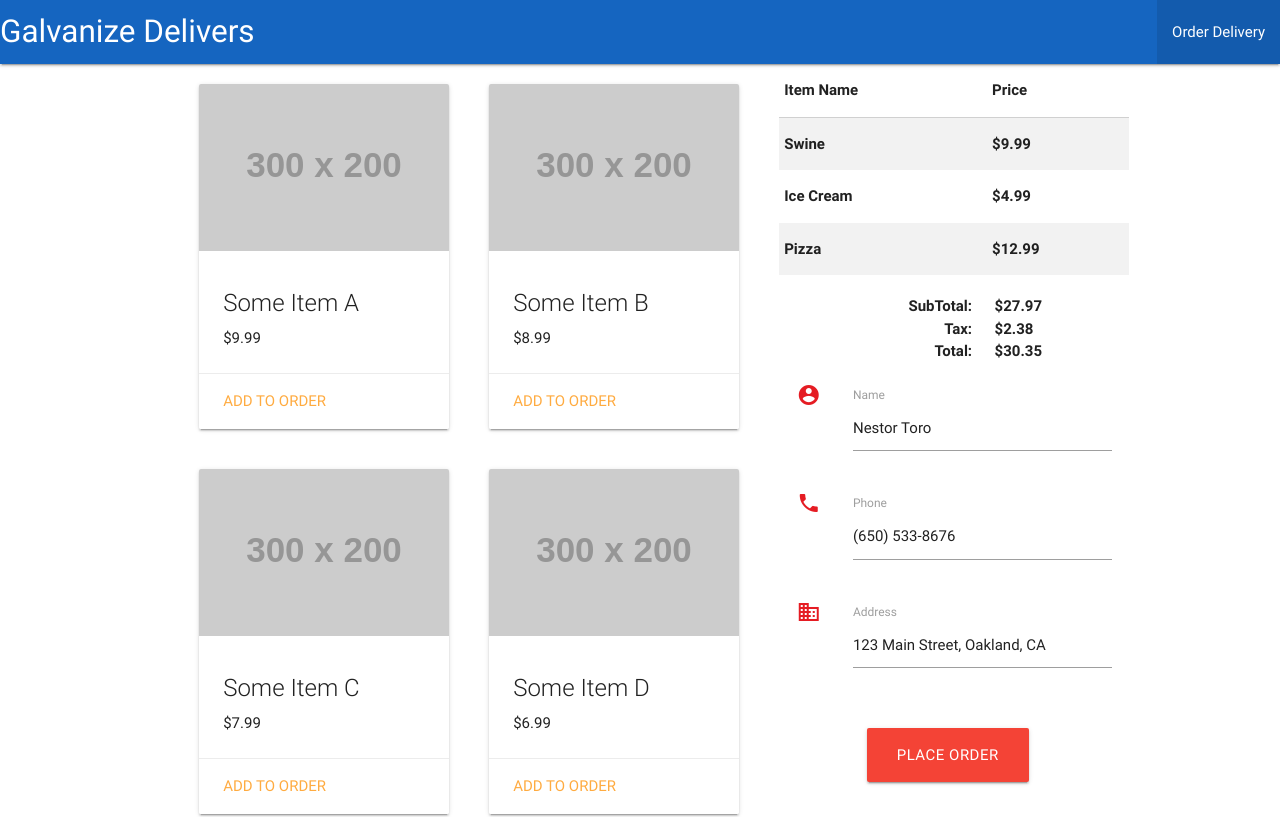
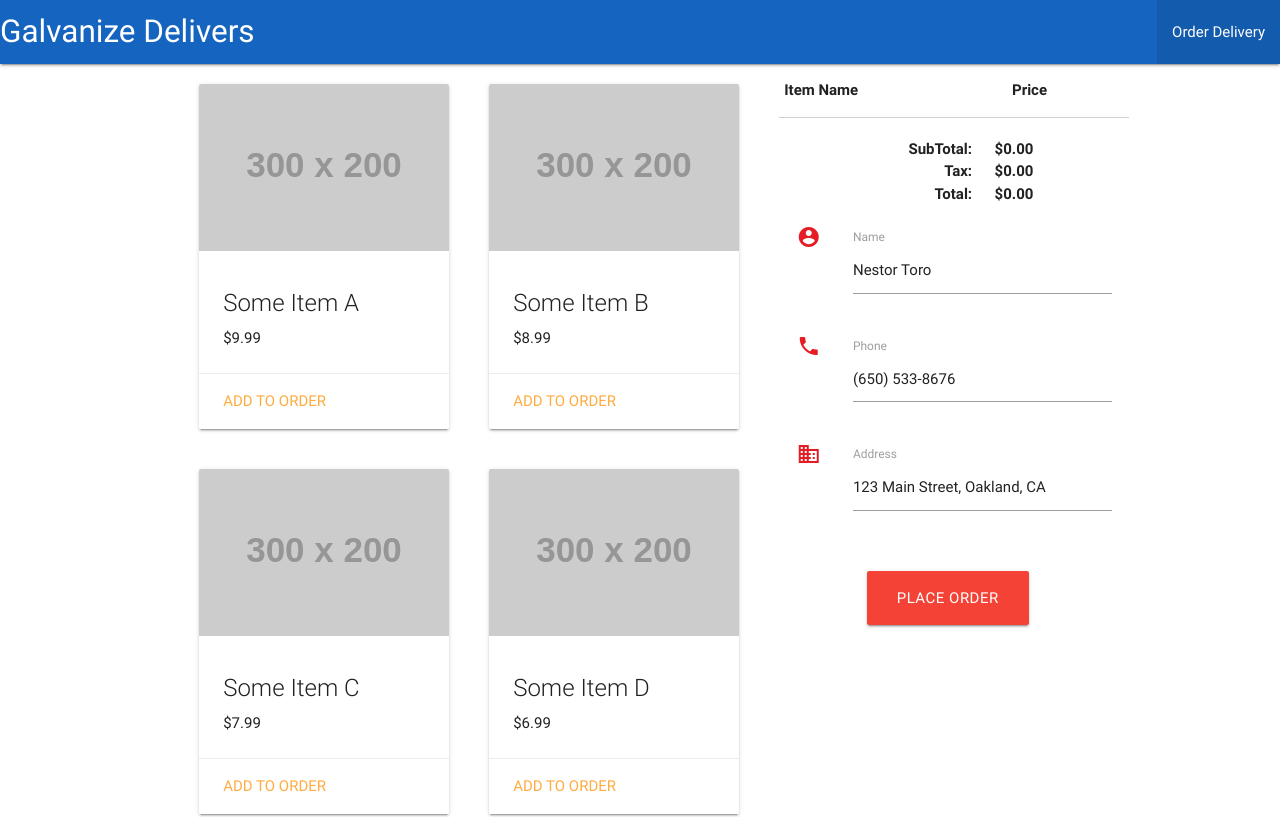
Before and after one commit to chuckhagy/React-Galvanize-Delivers, a React (Create React App) app: page / in a window 1280 px wide. Shown: the top 817 px of the page. Built offline with nearby package versions, Linux system fonts and the light colour scheme.

Commit message:
phase 2 working

```diff
--- a/src/components/MenuComponent.js
+++ b/src/components/MenuComponent.js
@@ -1,10 +1,12 @@
 import React from 'react';
 import MenuItemComponent from './MenuItemComponent';
 
-export default function MenuComponent({ items }) {
+
+
+export default function MenuComponent({ items, onAddItem}) {
   return (
     <div className="MenuComponent">
-      {items.map(item => <MenuItemComponent item={item} key={item.id} />)}
+      {items.map(item => <MenuItemComponent item={item} key={item.id} onAddItem={onAddItem} /> )}
     </div>
   );
 }
--- a/src/components/MenuItemComponent.js
+++ b/src/components/MenuItemComponent.js
@@ -1,7 +1,13 @@
 import React from 'react';
 
-export default function MenuItemComponent({ item }) {
+export default function MenuItemComponent({ item, onAddItem }) {
   if (!item) return <h5>"No Matches"</h5>;
+
+  function handleClick(event){
+    event.preventDefault();
+    onAddItem(item.id)
+  }
+
   return (
     <div className="card MenuItemComponent">
       <div className="card-image">
@@ -16,7 +22,7 @@ export default function MenuItemComponent({ item }) {
         </p>
       </div>
       <div className="card-action">
-        <a href="#">ADD TO ORDER</a>
+        <a href="#" onClick={handleClick}>ADD TO ORDER</a>
       </div>
     </div>
   );
--- /dev/null
+++ b/src/components/OrderPage.js
@@ -0,0 +1,17 @@
+import React from 'react';
+import OrderPageLayout from './OrderPageLayout';
+import MenuComponent from './MenuComponent';
+import OrderFormComponent from './OrderFormComponent';
+import OrderTableComponent from './OrderTableComponent';
+
+export default function OrderPage( {menuItems, orderItems, defaultCustomerInfo, handleAddItem}){
+  return(
+    <div>
+    <OrderPageLayout >
+      <MenuComponent items={menuItems}  onAddItem={handleAddItem} />
+      <OrderTableComponent items={orderItems} />
+      <OrderFormComponent defaultCustomerInfo={defaultCustomerInfo} />
+    </OrderPageLayout>
+  </div>
+  );
+}
--- a/src/components/OrderTableComponent.js
+++ b/src/components/OrderTableComponent.js
@@ -6,9 +6,12 @@ export default function OrderTableComponent({ items }){
   for(let item of items){
     itemsArr.push(item.price);
   }
-  subTotal += itemsArr.reduce(function (sum, value) {
-    return sum + value
-  })
+  if(items.length > 0){
+    subTotal += itemsArr.reduce(function (sum, value) {
+      return sum + value
+    })
+  }
+
   let tax = (subTotal * 0.085).toFixed(2);
   let total = (parseFloat(subTotal) + parseFloat(tax)).toFixed(2);
   return(
@@ -21,7 +24,7 @@ export default function OrderTableComponent({ items }){
         </tr>
       </thead>
       <tbody>
-        {items.map(item => <tr key={item.id.toString()}><td>{item.name}</td><td>${item.price}</td></tr>)}
+        {items.map((item, index) => <tr key={index}><td>{item.name}</td><td>${item.price}</td></tr>)}
       </tbody>
     </table>
     <div className="row">
@@ -31,7 +34,7 @@ export default function OrderTableComponent({ items }){
         <div>Total:</div>
       </div>
       <div className="col s5 totalsNums">
-        <div>${subTotal}</div>
+        <div>${subTotal.toFixed(2)}</div>
         <div>${tax}</div>
         <div>${total}</div>
       </div>
--- a/src/index.js
+++ b/src/index.js
@@ -1,14 +1,9 @@
 import React from 'react';
 import ReactDOM from 'react-dom';
 import './index.css';
-import OrderPageLayout from './components/OrderPageLayout';
-import MenuComponent from './components/MenuComponent';
-import OrderFormComponent from './components/OrderFormComponent';
-import OrderTableComponent from './components/OrderTableComponent';
+import OrderPage from './components/OrderPage'
 
-ReactDOM.render(<OrderPageLayout>
-
-  <MenuComponent items={[
+let menuItems = [
   {
     id: '001',
     name: 'Some Item A',
@@ -33,28 +28,23 @@ ReactDOM.render(<OrderPageLayout>
     price: 6.99,
     imagePath: '//via.placeholder.com/300x200'
   }
-  ]} />
-  <OrderTableComponent items={[
-    {
-      name: "Swine",
-      price: 9.99,
-      id: "001"
-    },
-    {
-      name: "Ice Cream",
-      price: 4.99,
-      id: "002"
-    },
-    {
-      name: "Pizza",
-      price: 12.99,
-      id: "003"
-    }
-  ]} />
-  <OrderFormComponent defaultCustomerInfo={{
+]
+
+let orderItems = [];
+
+let defaultCustomerInfo = {
 name: 'Nestor Toro',
 phone: '(650) 533-8676',
 address: '123 Main Street, Oakland, CA'
-  }} />
+}
 
-</OrderPageLayout>, document.getElementById('root'));
+render();
+
+function handleAddItem(itemId){
+  orderItems.push(menuItems.find(item => item.id === itemId));
+  render()
+};
+
+function render(){
+ReactDOM.render(<OrderPage menuItems={menuItems} orderItems={orderItems} defaultCustomerInfo={defaultCustomerInfo} handleAddItem={handleAddItem} />, document.getElementById('root'));
+}
```
Lines whose indentation alone changed are shown as unchanged.
